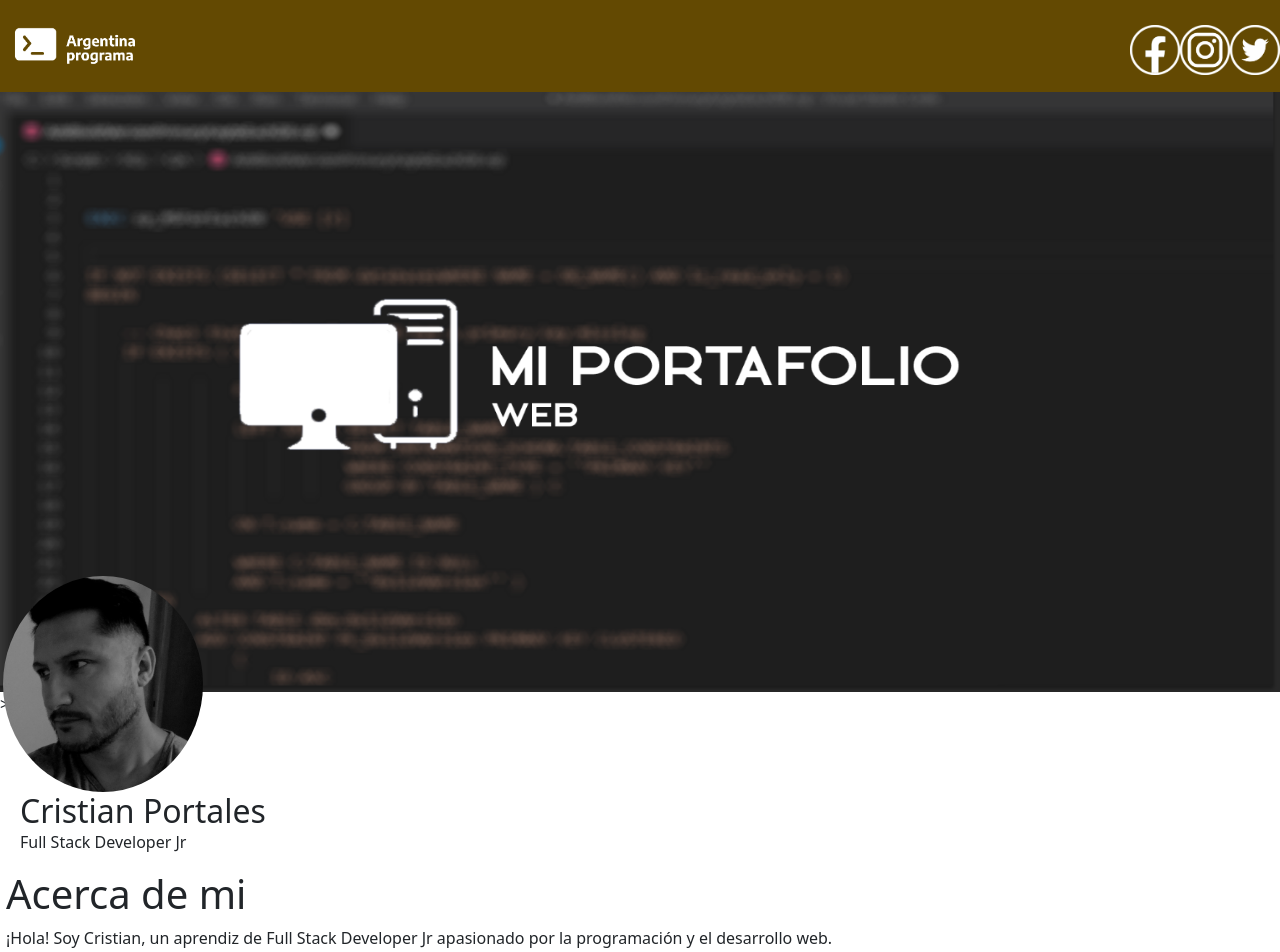
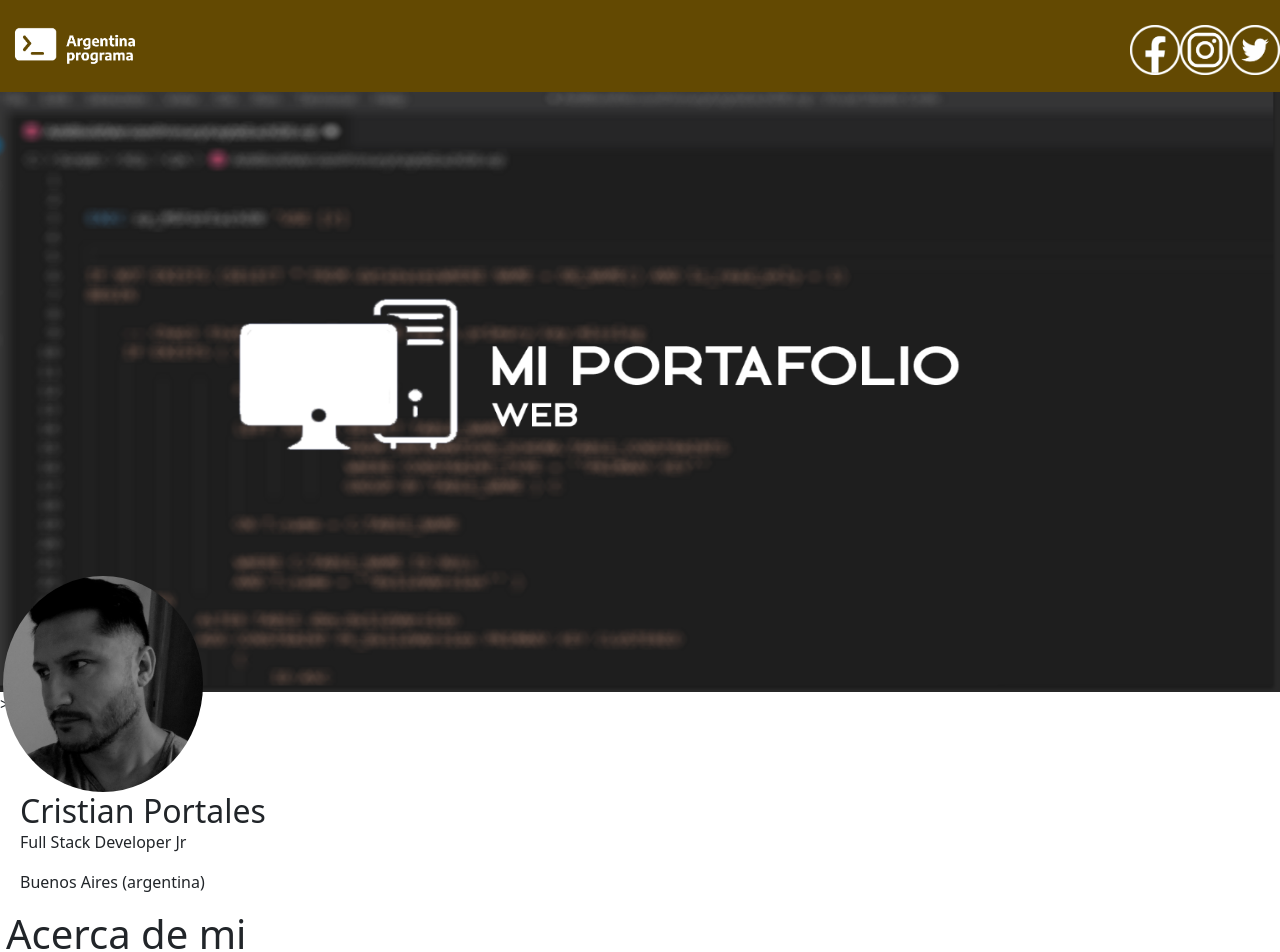
Before and after one commit to crisdam80/mi_portafolio_web, an Angular app in the folder miproyecto_portafolio/: page / in a window 1280 px wide. Shown: the top 952 px of the page. Built offline with nearby package versions, Linux system fonts and the light colour scheme.

Commit message:
acerca de

```diff
--- a/miproyecto_portafolio/src/app/componentes/acerca-de/acerca-de.component.html
+++ b/miproyecto_portafolio/src/app/componentes/acerca-de/acerca-de.component.html
@@ -9,6 +9,7 @@
   <div class="col-sm-9 col-md-9 col-lg-9 perfil-info">
     <h2>Cristian Portales</h2>
     <p>Full Stack Developer Jr</p>
+    <p>Buenos Aires (argentina)</p>
   </div>
   <div class="col-xs-12 col-sm-8 col-md-8 col-lg-8">
     <span>
```
